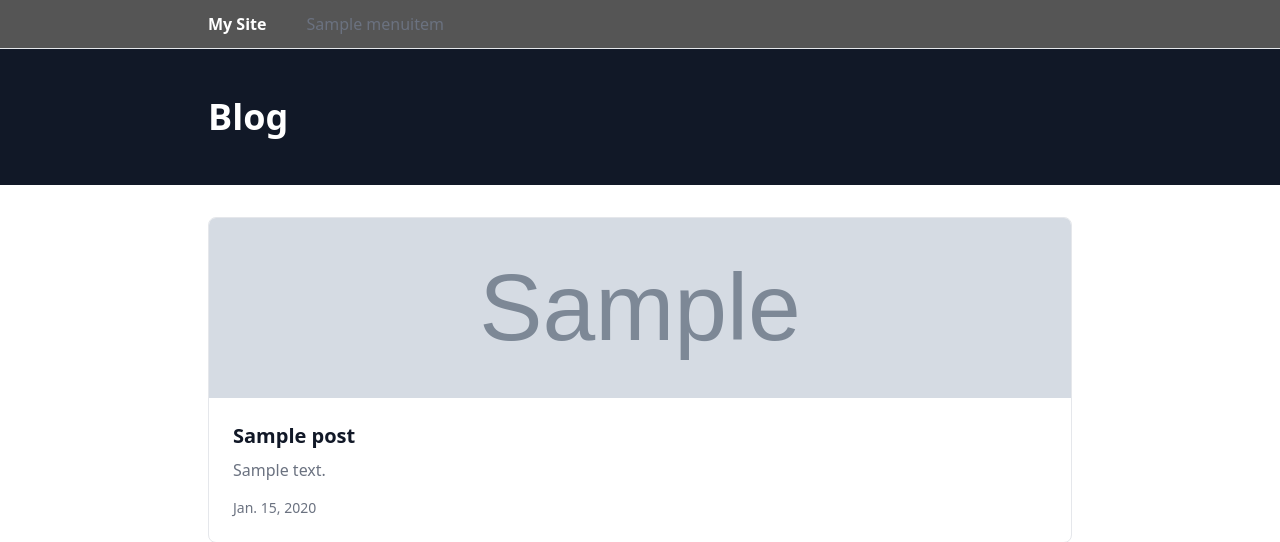
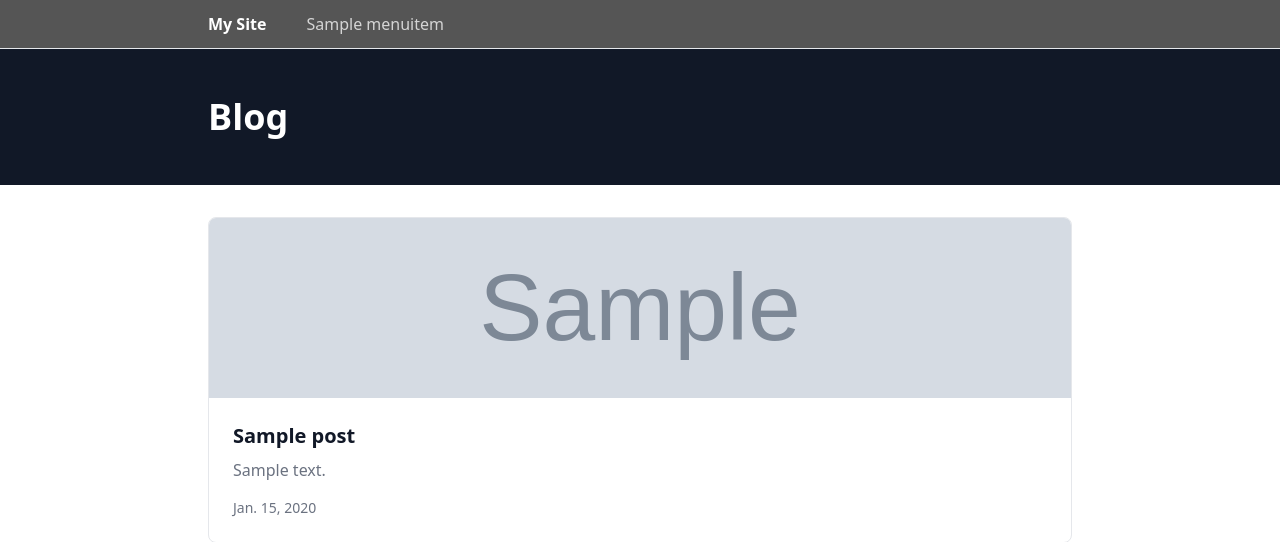
Before and after one commit to Truqui/truqui-center, a Django app: page /blog/ in a window 1280 px wide. Shown: the top 542 px of the page. Run offline with Django 5.2, Linux system fonts and the light colour scheme; tables that the repository leaves empty hold one stand-in row (values such as "Sample post"); grey boxes marked "Sample" are stand-in pictures; style sheets or scripts are compiled from the project's sources.

Commit message:
feat: highlight active and hovered nav items
Prior this change, all nav items had the same appearance regardless of the
current page, and hover feedback relied on Tailwind color transitions that
did not account for the surface foreground color.

This change introduces a nav-item CSS class with 0.75 opacity at rest and
full opacity on hover or when the active class is present. The active class
is set server-side by comparing request.path to the item URL.

Assistant-model: Claude Sonnet 4.6

```diff
--- a/src/interface/web/templates/base.html
+++ b/src/interface/web/templates/base.html
@@ -23,6 +23,8 @@
         color: var(--color-surface-fg);
         border-color: var(--color-surface-border);
       }
+      nav a.nav-item { opacity: 0.75; transition: opacity 0.15s; }
+      nav a.nav-item:hover, nav a.nav-item.active { opacity: 1; }
     </style>
     <script src="{% static 'js/htmx.min.js' %}"></script>
     <script defer src="{% static 'js/alpine.min.js' %}"></script>
@@ -35,7 +37,7 @@
                 <a href="/" class="font-semibold hover:opacity-75 transition-opacity">{{ site_name }}</a>
                 <div class="flex gap-4 ml-4">
                     {% for item in menu_items %}
-                    <a href="{{ item.url }}" class="text-muted hover:text-foreground transition-colors">{{ item.label }}</a>
+                    <a href="{{ item.url }}" class="nav-item{% if request.path == item.url %} active{% endif %}">{{ item.label }}</a>
                     {% endfor %}
                 </div>
             </div>
```
